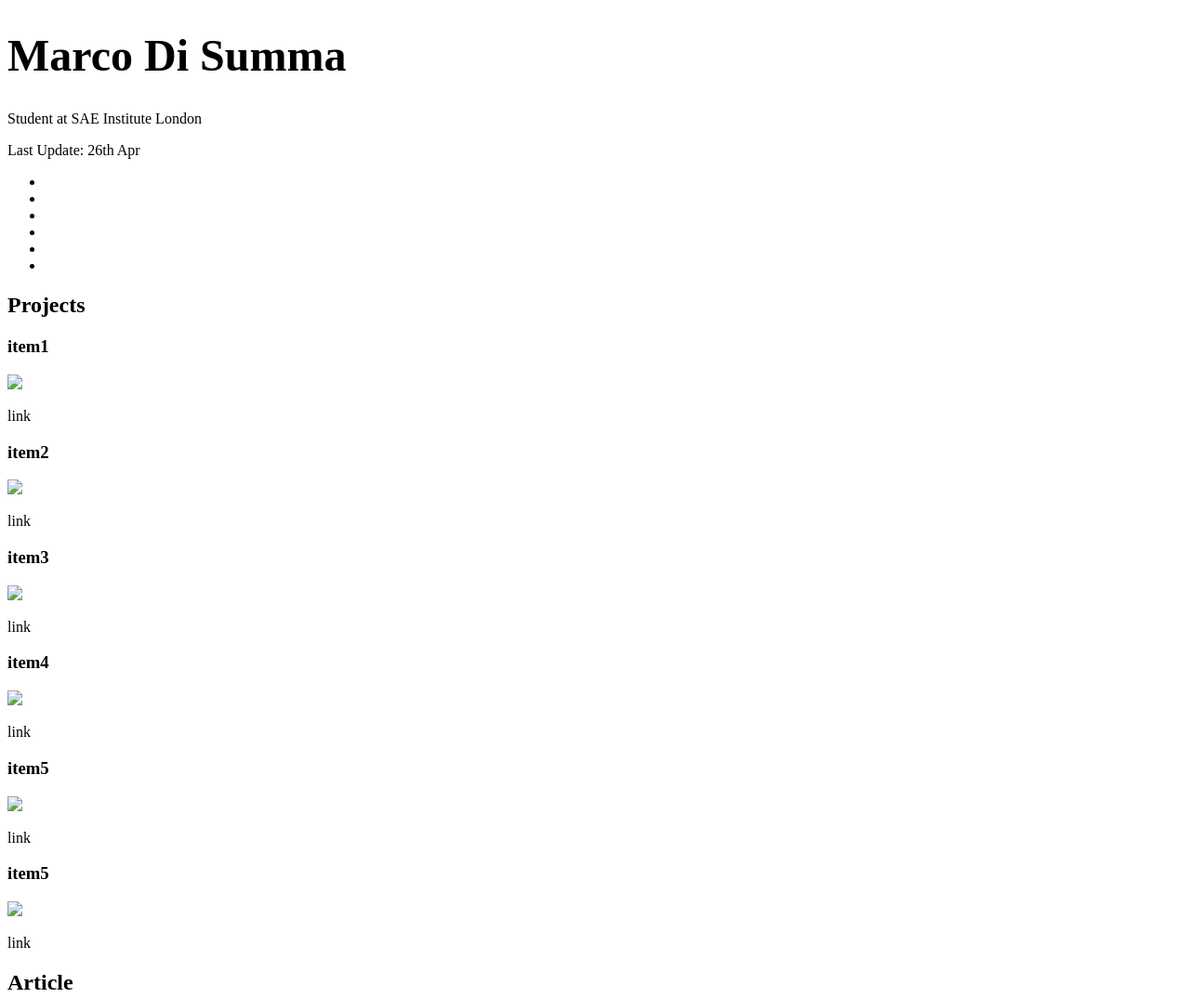
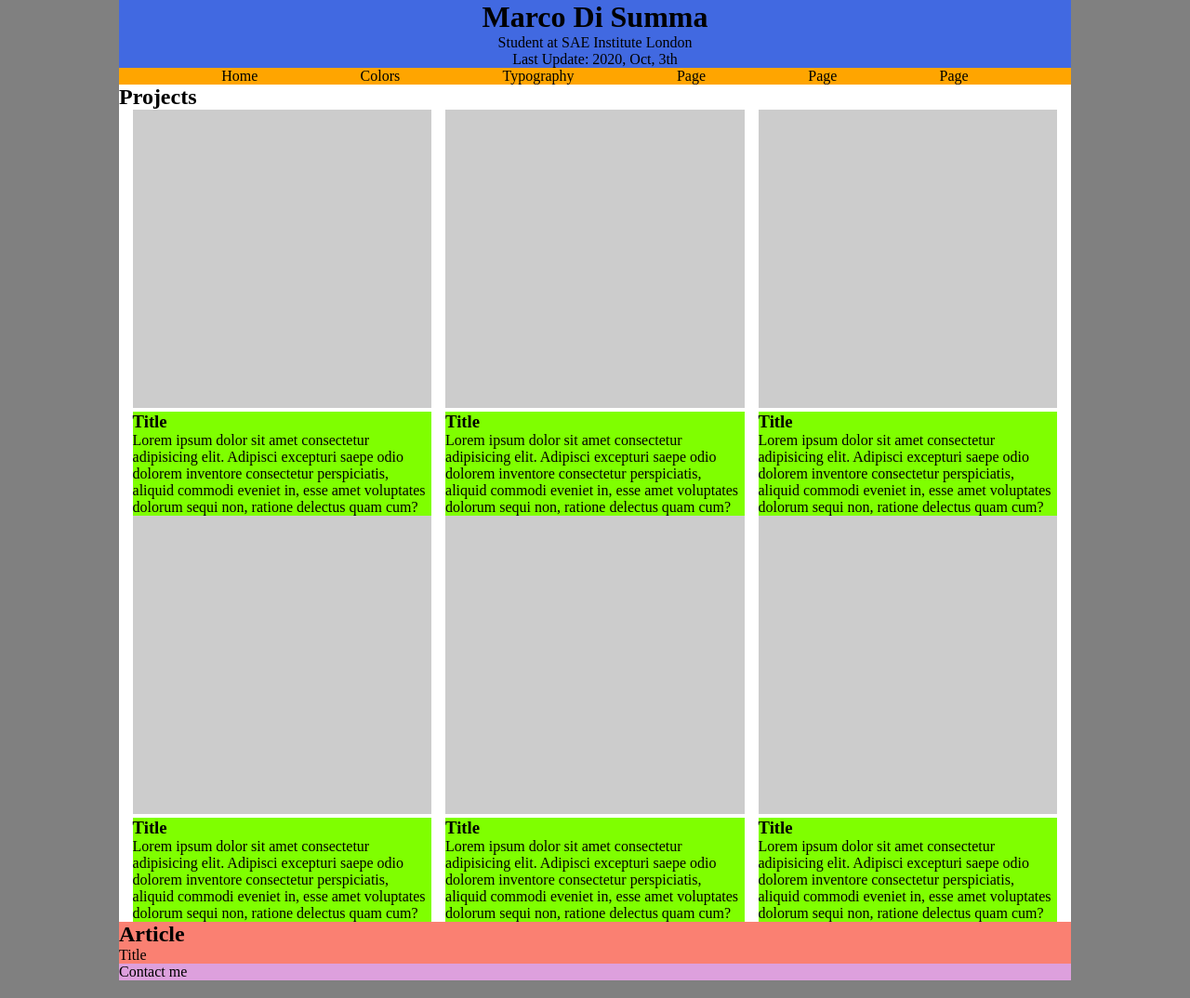
Before and after one commit to mdisumma/cocktail-API, a plain HTML site: page mdisumma.com/index.html in a window 1280 px wide. Shown: the top 1074 px of the page at 93% size. Drawn offline with Linux system fonts and the light colour scheme.

Commit message:
homepage flexbox

```diff
--- a/mdisumma.com/index.html
+++ b/mdisumma.com/index.html
@@ -11,51 +11,91 @@
         <div class="masthead">
             <h1>Marco Di Summa</h1>
             <p>Student at SAE Institute London</p>
-            <p>Last Update: 26th Apr</p>
+            <p>Last Update: 2020, Oct, 3th</p>
         </div>
+        <nav>
         <ul>
-            <li href="#"></li>
-            <li href="#"></li>
-            <li href="#"></li>
-            <li href="#"></li>
-            <li href="#"></li>
-            <li href="#"></li>
+            <li href="#">Home</li>
+            <li href="#">Colors</li>
+            <li href="#">Typography</li>
+            <li href="#">Page</li>
+            <li href="#">Page</li>
+            <li href="#">Page</li>
         </ul>
+        </nav>
     </header>
     <main>
-        <div class="container">
+        <div class="cards-container">
             <h2>Projects</h2>
-            <section class="card">
-                    <h3>item1</h3>
-                    <img src="#">
-                    <p>link</p>
-                </section>
-                <section class="card">
-                    <h3>item2</h3>
-                    <img src="#">
-                    <p>link</p>
-                    </section>
-                <section class="card">
-                    <h3>item3</h3>
-                    <img src="#">
-                    <p>link</p>
-                    </section>
-                <section class="card">
-                    <h3>item4</h3>
-                    <img src="#">
-                    <p>link</p>
-                </section>
-                <section class="card">
-                    <h3>item5</h3>
-                    <img src="#">
-                    <p>link</p>
-                </section>
-                <section class="card">
-                    <h3>item5</h3>
-                    <img src="#">
-                    <p>link</p>
-                </section>
-        </div>
+            <section class="cards">
+                <article class="card">
+                    <a href="#">
+                    <figure class="placeholder">
+                    <img src="images/placeholder.svg" alt="placeholder">
+                    </figure>
+                    <div class="card-content">
+                        <h3>Title</h3>
+                        <p>Lorem ipsum dolor sit amet consectetur adipisicing elit. Adipisci excepturi saepe odio dolorem inventore consectetur perspiciatis, aliquid commodi eveniet in, esse amet voluptates dolorum sequi non, ratione delectus quam cum?</p>
+                    </div>  <!--card-content-->
+                    </a>
+                </article><!--card-->
+                <article class="card">
+                    <a href="#">
+                    <figure class="placeholder">
+                    <img src="images/placeholder.svg" alt="placeholder">
+                    </figure>
+                    <div class="card-content">
+                        <h3>Title</h3>
+                        <p>Lorem ipsum dolor sit amet consectetur adipisicing elit. Adipisci excepturi saepe odio dolorem inventore consectetur perspiciatis, aliquid commodi eveniet in, esse amet voluptates dolorum sequi non, ratione delectus quam cum?</p>
+                    </div>  <!--card-content-->
+                    </a>
+                </article><!--card-->
+                <article class="card">
+                    <a href="#">
+                    <figure class="placeholder">
+                    <img src="images/placeholder.svg" alt="placeholder">
+                    </figure>
+                    <div class="card-content">
+                        <h3>Title</h3>
+                        <p>Lorem ipsum dolor sit amet consectetur adipisicing elit. Adipisci excepturi saepe odio dolorem inventore consectetur perspiciatis, aliquid commodi eveniet in, esse amet voluptates dolorum sequi non, ratione delectus quam cum?</p>
+                    </div>  <!--card-content-->
+                    </a>
+                </article><!--card-->
+                <article class="card">
+                    <a href="#">
+                    <figure class="placeholder">
+                    <img src="images/placeholder.svg" alt="placeholder">
+                    </figure>
+                    <div class="card-content">
+                        <h3>Title</h3>
+                        <p>Lorem ipsum dolor sit amet consectetur adipisicing elit. Adipisci excepturi saepe odio dolorem inventore consectetur perspiciatis, aliquid commodi eveniet in, esse amet voluptates dolorum sequi non, ratione delectus quam cum?</p>
+                    </div>  <!--card-content-->
+                    </a>
+                </article><!--card-->
+                <article class="card">
+                    <a href="#">
+                    <figure class="placeholder">
+                    <img src="images/placeholder.svg" alt="placeholder">
+                    </figure>
+                    <div class="card-content">
+                        <h3>Title</h3>
+                        <p>Lorem ipsum dolor sit amet consectetur adipisicing elit. Adipisci excepturi saepe odio dolorem inventore consectetur perspiciatis, aliquid commodi eveniet in, esse amet voluptates dolorum sequi non, ratione delectus quam cum?</p>
+                    </div>  <!--card-content-->
+                    </a>
+                </article><!--card-->
+                <article class="card">
+                    <a href="#">
+                    <figure class="placeholder">
+                    <img src="images/placeholder.svg" alt="placeholder">
+                    </figure>
+                    <div class="card-content">
+                        <h3>Title</h3>
+                        <p>Lorem ipsum dolor sit amet consectetur adipisicing elit. Adipisci excepturi saepe odio dolorem inventore consectetur perspiciatis, aliquid commodi eveniet in, esse amet voluptates dolorum sequi non, ratione delectus quam cum?</p>
+                    </div>  <!--card-content-->
+                    </a>
+                </article><!--card-->
+            </section><!--cards-->
+        </div><!--cards-container-->
         <div class="container">
             <h2>Article</h2>
             <ul>
--- a/mdisumma.com/style.css
+++ b/mdisumma.com/style.css
@@ -1,3 +1,91 @@
-h1 {
-    font-size:3em;
+/* ----global style---- */
+html {
+    margin:0;
+    background-color: grey;
 }
+body {
+    background-color: white;
+    margin:0 auto;
+    display:block;
+    max-width:1024px;
+}
+.masthead{
+    background-color: royalblue;
+    margin: 0 auto;
+    text-align: center;
+}
+ h1, h2, h3, h4, p{
+    margin: 0 ;
+
+}
+nav {
+
+    background-color:orange;
+    display: flex;
+    flex-wrap: wrap;
+    justify-content: space-evenly;
+}
+nav ul {
+    margin: 0;
+    padding: 0;
+    width:100%;
+    display: flex;
+    justify-content: space-evenly;
+    }
+.container ul {
+    margin: 0;
+    padding: 0;
+}
+li{
+    list-style: none;
+}
+figure {
+    display:block;
+    width:100%;
+    margin:0;
+    padding:0;
+}
+a {
+    text-decoration: none;
+    color:black
+}
+.container {
+
+    background-color: salmon;
+}
+footer {
+    background-color: plum;
+
+}
+
+
+/*--media query--*/
+
+@media (min-width: 640px) {
+/* .cards-container {
+    } */
+    .cards {
+        background-color:white;
+        display: flex;
+        flex-wrap: wrap;
+        justify-content: space-evenly;
+    }
+    .card {
+        width: calc(50% - 1em);
+        /* flex: 0 1 33%; */
+    }
+    /* figure {} */
+    .placeholder {
+        margin:0
+    }
+    .card-content {
+        margin:0;
+        display:block;
+        background-color: chartreuse;
+    }
+}
+@media (min-width:960px) {
+    .card {
+        width: calc(33% - 1em);
+        /* flex: 0 1 33%; */
+}
```
Also changed, not shown: mdisumma.com/images/placeholder.svg (added).
